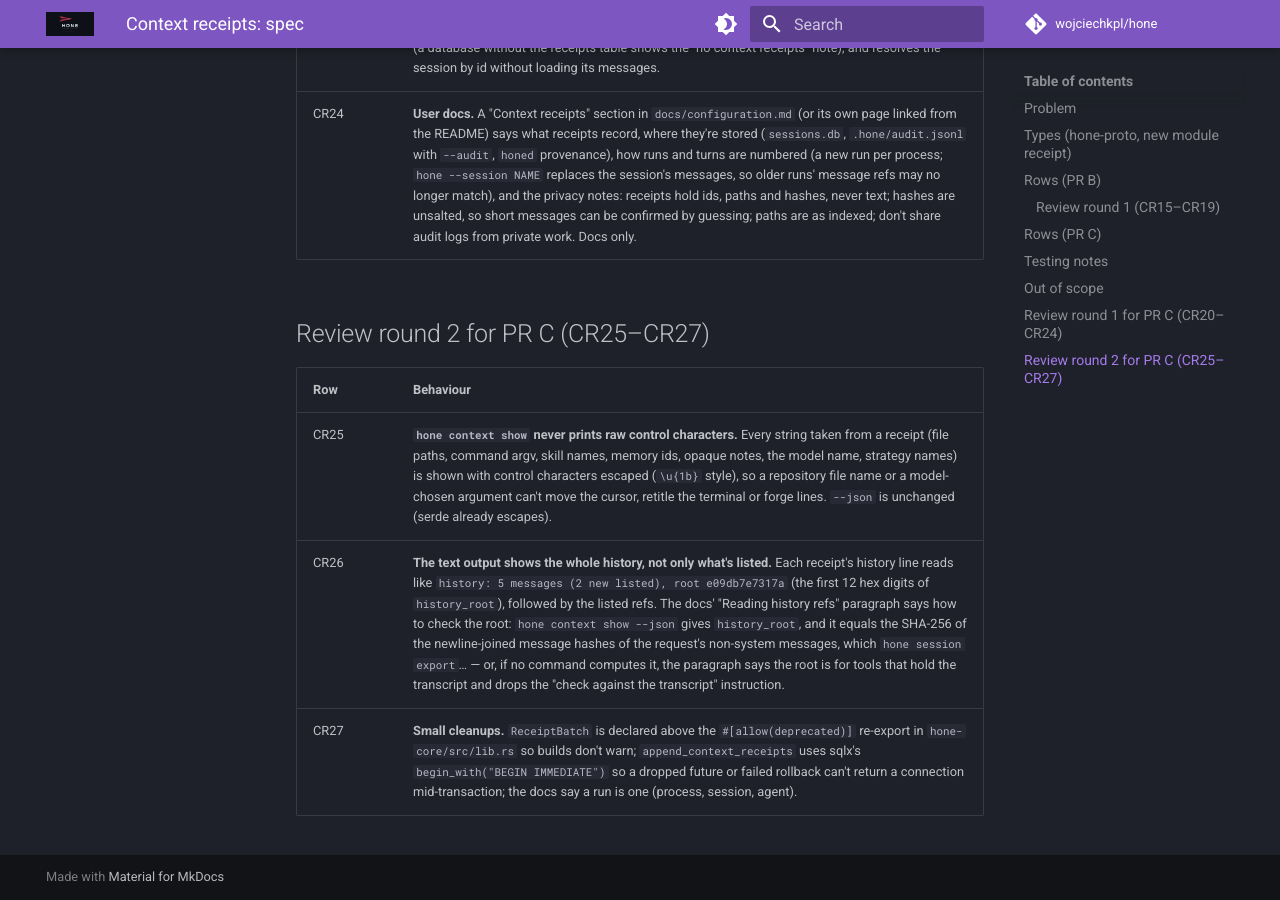
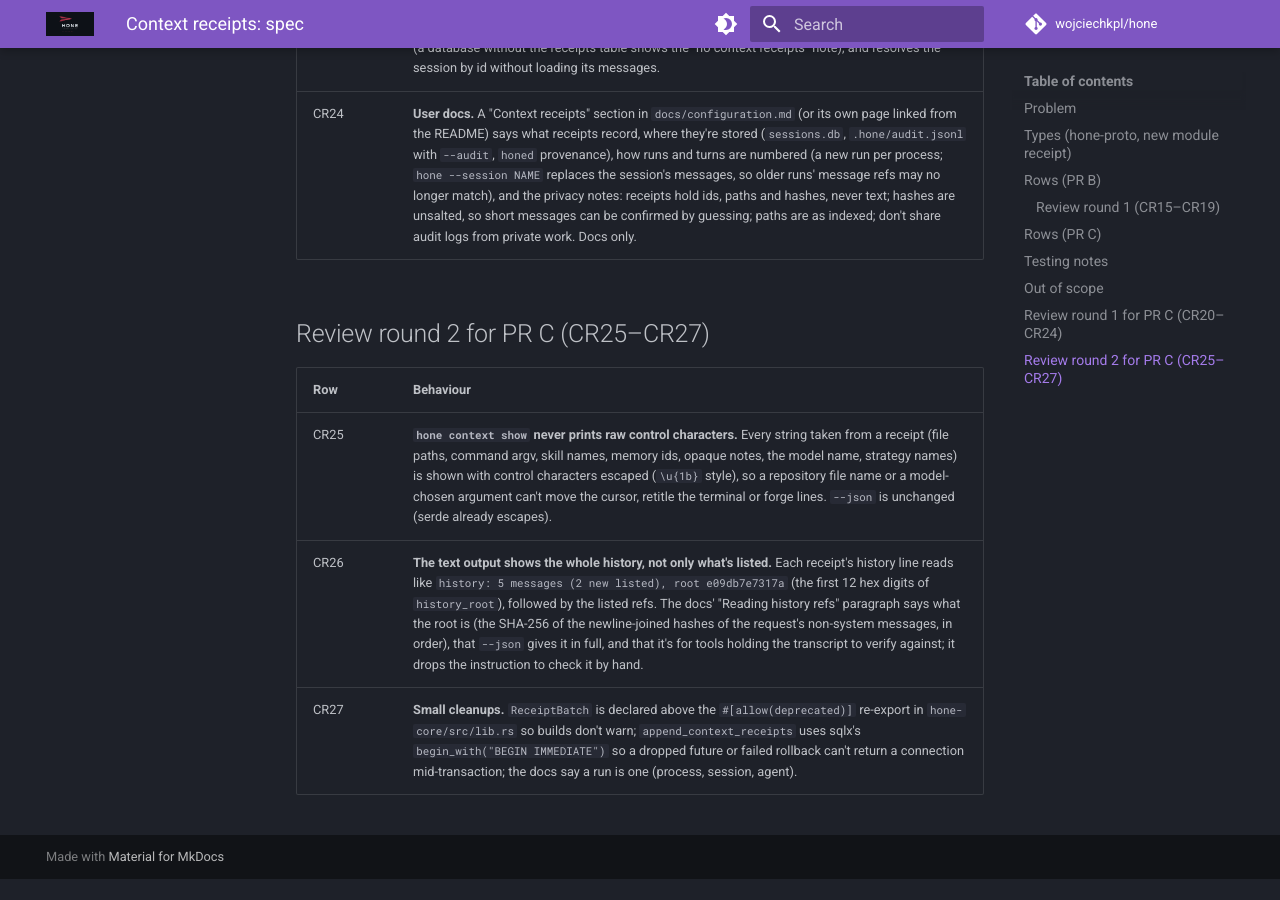
Before and after one commit to wojciechkpl/hone, an MkDocs documentation site: the page built from docs/plans/context-receipts-spec.md, in a window 1280 px wide and 900 px high, scrolled down 5285 px. Built offline with MkDocs 1.6.1 and Material for MkDocs 9.7.7, drawn with Linux system fonts in a browser that asks for light colours; comment, search, counter and statistics services are not loaded; after the commit the page ends 6164 px from its top, so only the background shows below that.

Commit message:
docs: CR26 wording

```diff
--- a/docs/plans/context-receipts-spec.md
+++ b/docs/plans/context-receipts-spec.md
@@ -96,5 +96,5 @@ Doc notes for PR C's user docs: receipts are local diagnostics. Message hashes a
 | Row | Behaviour |
 |---|---|
 | CR25 | **`hone context show` never prints raw control characters.** Every string taken from a receipt (file paths, command argv, skill names, memory ids, opaque notes, the model name, strategy names) is shown with control characters escaped (`\u{1b}` style), so a repository file name or a model-chosen argument can't move the cursor, retitle the terminal or forge lines. `--json` is unchanged (serde already escapes). |
-| CR26 | **The text output shows the whole history, not only what's listed.** Each receipt's history line reads like `history: 5 messages (2 new listed), root e09db7e7317a` (the first 12 hex digits of `history_root`), followed by the listed refs. The docs' "Reading history refs" paragraph says how to check the root: `hone context show --json` gives `history_root`, and it equals the SHA-256 of the newline-joined message hashes of the request's non-system messages, which `hone session export`… — or, if no command computes it, the paragraph says the root is for tools that hold the transcript and drops the "check against the transcript" instruction. |
+| CR26 | **The text output shows the whole history, not only what's listed.** Each receipt's history line reads like `history: 5 messages (2 new listed), root e09db7e7317a` (the first 12 hex digits of `history_root`), followed by the listed refs. The docs' "Reading history refs" paragraph says what the root is (the SHA-256 of the newline-joined hashes of the request's non-system messages, in order), that `--json` gives it in full, and that it's for tools holding the transcript to verify against; it drops the instruction to check it by hand. |
 | CR27 | **Small cleanups.** `ReceiptBatch` is declared above the `#[allow(deprecated)]` re-export in `hone-core/src/lib.rs` so builds don't warn; `append_context_receipts` uses sqlx's `begin_with("BEGIN IMMEDIATE")` so a dropped future or failed rollback can't return a connection mid-transaction; the docs say a run is one (process, session, agent). |
```
